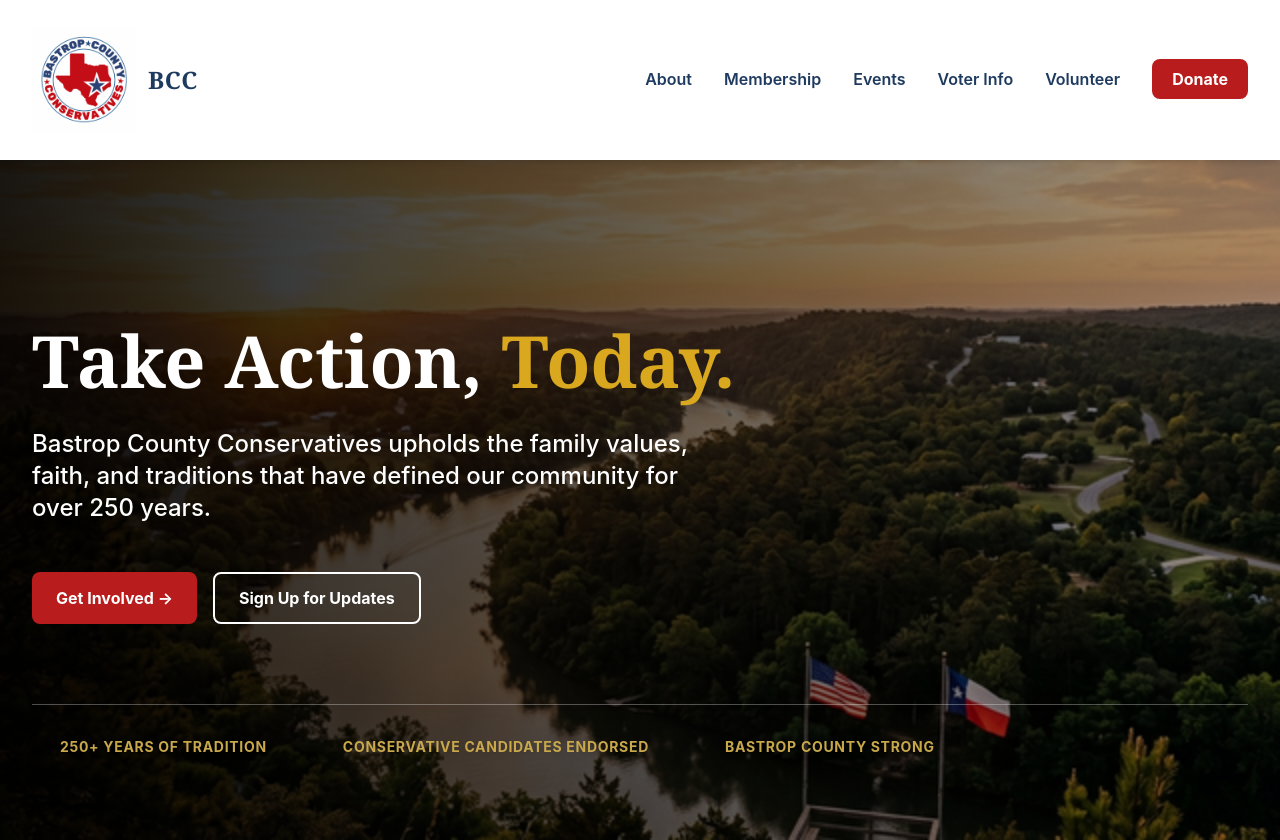
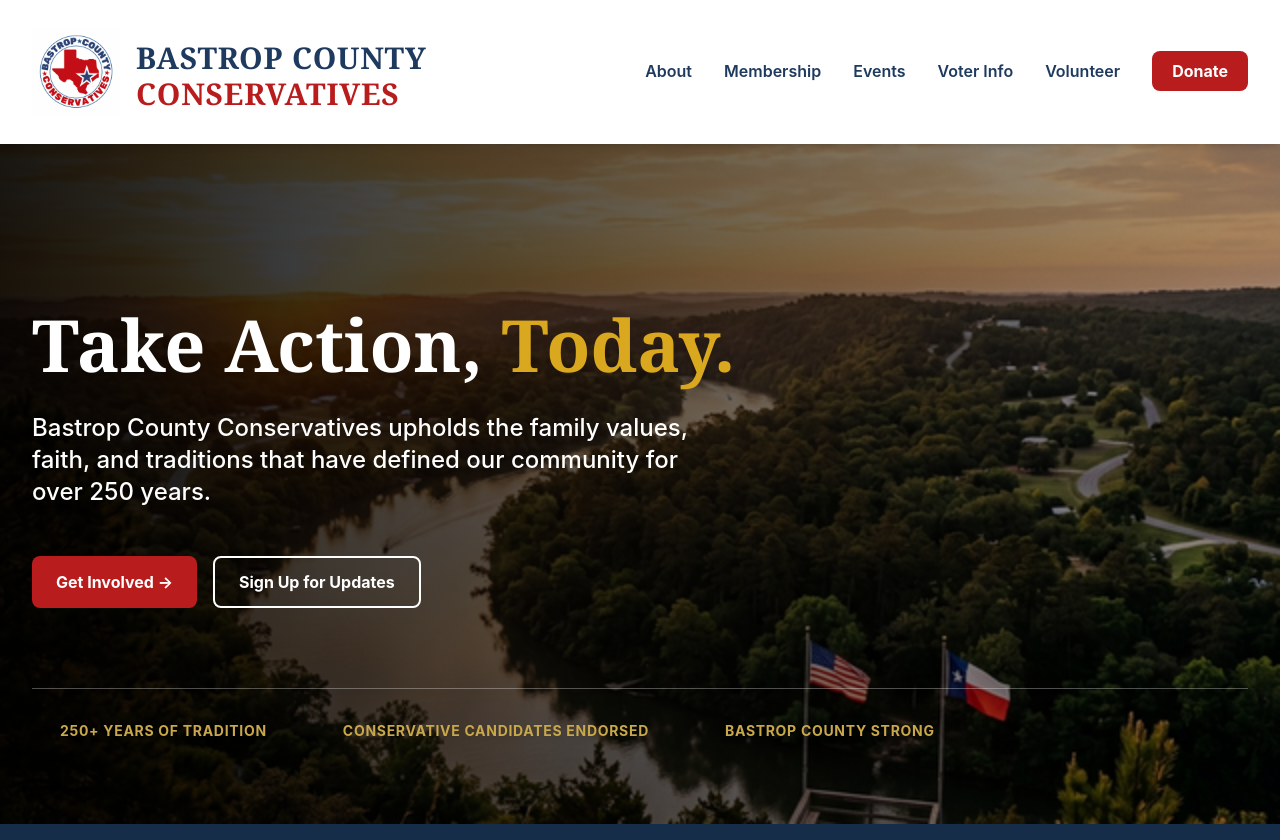
Before and after one commit to skyaboveme/bastropcc.com, an Astro site: page / in a window 1280 px wide. Shown: the top 840 px of the page. Built offline with nearby package versions, Linux system fonts and the light colour scheme; Astro itself is replaced by a stand-in of ours; some icons are missing.

Commit message:
Add full Bastrop County Conservatives text to logos in Header and Footer

```diff
--- a/src/components/layout/Footer.astro
+++ b/src/components/layout/Footer.astro
@@ -7,8 +7,12 @@
     <div class="grid grid-cols-1 md:grid-cols-2 lg:grid-cols-4 gap-12 mb-12">
       <!-- Col 1: Brand & PAC Line -->
       <div class="space-y-6">
-        <a href="/" class="inline-block">
+        <a href="/" class="flex items-center gap-4">
           <img src="/Assets/cropped-BCC-Final-Logo-1-w-Transparent-Background.png" alt="Bastrop County Conservatives" class="h-16 w-auto" onerror="this.src='/favicon.svg'" />
+          <div class="flex flex-col justify-center translate-y-0.5">
+            <span class="font-serif font-bold text-xl tracking-wide uppercase text-white leading-none">Bastrop County</span>
+            <span class="font-serif font-bold text-xl tracking-wide uppercase text-bcc-red leading-none">Conservatives</span>
+          </div>
         </a>
         <p class="text-bcc-gray-200 text-sm leading-relaxed">
           Upholding the family values, faith, and traditions that have defined Bastrop County for over 250 years.
--- a/src/components/layout/Header.astro
+++ b/src/components/layout/Header.astro
@@ -7,9 +7,12 @@
   <nav aria-label="Main navigation" class="max-w-7xl mx-auto px-4 sm:px-6 lg:px-8">
     <div class="flex items-center justify-between py-4 sm:py-6">
       <div class="flex-shrink-0">
-        <a href="/" class="flex items-center gap-3" aria-label="Bastrop County Conservatives Home">
-          <img src="/Assets/cropped-BCC-Final-Logo-1-w-Transparent-Background.png" alt="" class="h-24 sm:h-28 w-auto py-1" onerror="this.src='/favicon.svg'" />
-          <span class="font-serif font-bold text-2xl tracking-wide uppercase hidden sm:block">BCC</span>
+        <a href="/" class="flex items-center gap-4" aria-label="Bastrop County Conservatives Home">
+          <img src="/Assets/cropped-BCC-Final-Logo-1-w-Transparent-Background.png" alt="" class="h-20 sm:h-24 w-auto py-1" onerror="this.src='/favicon.svg'" />
+          <div class="hidden sm:flex flex-col justify-center translate-y-1">
+            <span class="font-serif font-bold sm:text-2xl lg:text-3xl tracking-wide uppercase text-bcc-navy leading-none">Bastrop County</span>
+            <span class="font-serif font-bold sm:text-2xl lg:text-3xl tracking-wide uppercase text-bcc-red leading-none">Conservatives</span>
+          </div>
         </a>
       </div>
 
```
